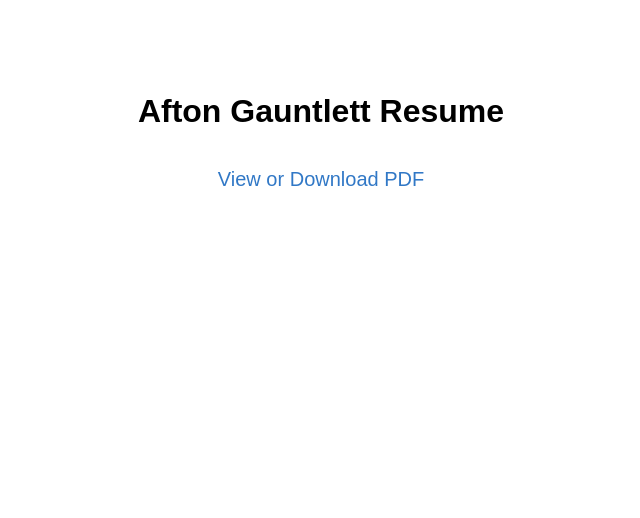
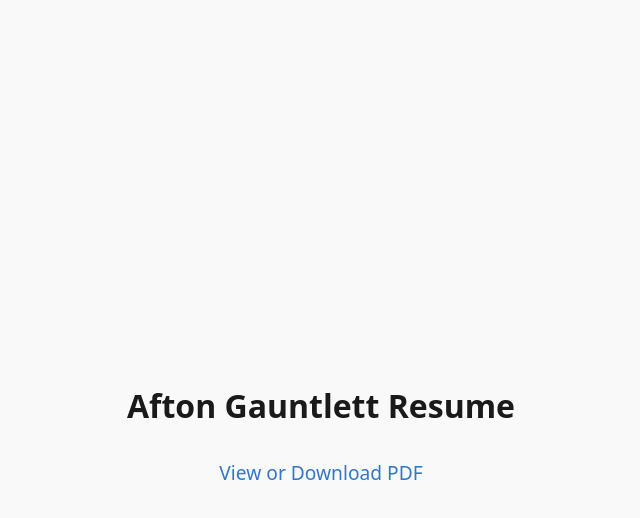
Before and after one commit to aftongauntlett/resume, a plain HTML site: page index.html in a window 1280 px wide. Shown: the whole page, without its empty margins (319-959 px from the left). Drawn offline with Linux system fonts and the light colour scheme.

Commit message:
add favicon and dark/light mode

```diff
--- a/index.html
+++ b/index.html
@@ -1,23 +1,64 @@
-<!-- index.html -->
 <!DOCTYPE html>
 <html lang="en">
   <head>
     <meta charset="UTF-8" />
     <meta name="viewport" content="width=device-width, initial-scale=1.0" />
     <title>Afton Gauntlett Resume</title>
+    <link rel="icon" href="fav.ico" type="image/x-icon" />
+
     <style>
+      :root {
+        --bg-light: #f9f9f9;
+        --bg-dark: #121212;
+        --text-light: #1a1a1a;
+        --text-dark: #f0f0f0;
+        --accent: #3178c6;
+      }
+
+      @media (prefers-color-scheme: dark) {
+        body {
+          background-color: var(--bg-dark);
+          color: var(--text-dark);
+        }
+        a {
+          color: var(--accent);
+        }
+      }
+
+      @media (prefers-color-scheme: light) {
+        body {
+          background-color: var(--bg-light);
+          color: var(--text-light);
+        }
+        a {
+          color: var(--accent);
+        }
+      }
+
       body {
-        font-family: sans-serif;
+        font-family: system-ui, sans-serif;
         display: flex;
         flex-direction: column;
         align-items: center;
         justify-content: center;
-        padding: 4rem;
+        min-height: 100vh;
+        margin: 0;
+        padding: 2rem;
+        text-align: center;
       }
+
+      h1 {
+        font-size: 2rem;
+        margin-bottom: 1rem;
+      }
+
       a {
-        font-size: 1.25rem;
-        color: #3178c6;
+        font-size: 1.2rem;
         text-decoration: none;
+      }
+
+      a:hover {
+        text-decoration: underline;
       }
     </style>
   </head>
```
Also changed, not shown: fav.ico (added).
